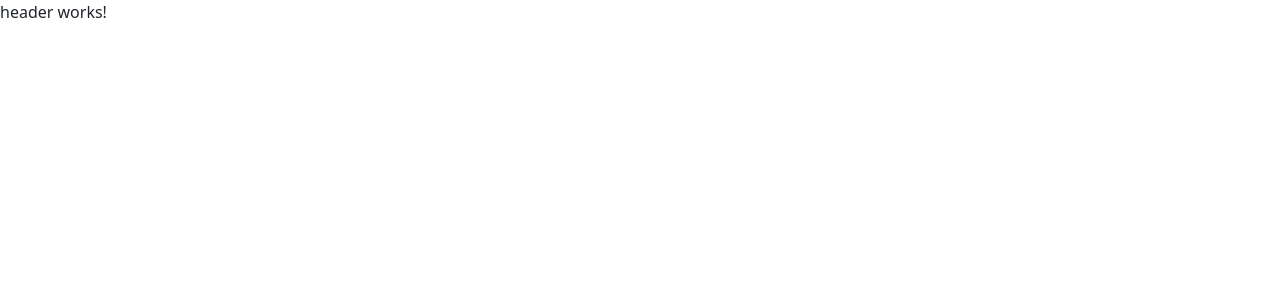
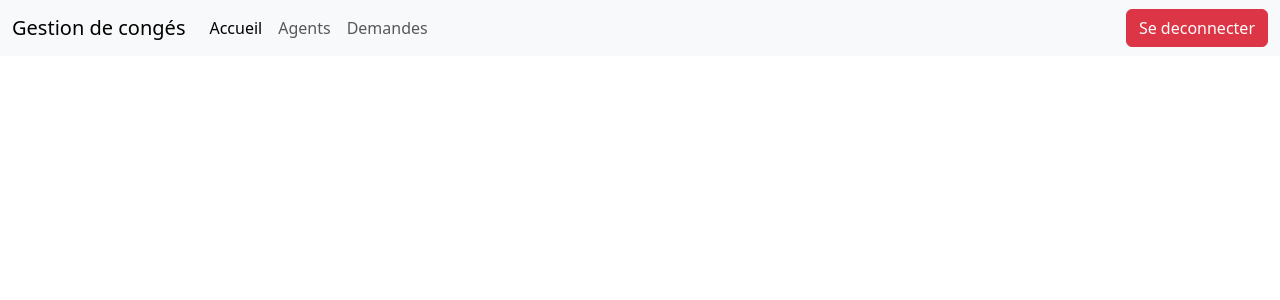
Before and after one commit to chriskabore/log-gestion-conges, an Angular app: page /pages in a window 1280 px wide. Shown: the top 300 px of the page. Built offline with nearby package versions, Linux system fonts and the light colour scheme.

Commit message:
added header content and styles

```diff
--- a/src/app/features/auth/login/login.component.ts
+++ b/src/app/features/auth/login/login.component.ts
@@ -32,7 +32,7 @@
     this.login = this.formLogin.value as Login;
     this.authService.authenticate(this.login).subscribe({
       next: value =>{
-        this.router.navigateByUrl('/pages');
+        this.router.navigate(['/pages']);
         //console.log(value);
       },
       error: err =>{
--- a/src/app/features/layouts/header/header.component.html
+++ b/src/app/features/layouts/header/header.component.html
@@ -1 +1,24 @@
-<p>header works!</p>
+<nav class="navbar navbar-expand-lg navbar-light bg-light">
+    <div class="container-fluid">
+      <a class="navbar-brand" href="#">Gestion de congés</a>
+      <button class="navbar-toggler" type="button" data-bs-toggle="collapse" data-bs-target="#navbarSupportedContent" aria-controls="navbarSupportedContent" aria-expanded="false" aria-label="Toggle navigation">
+        <span class="navbar-toggler-icon"></span>
+      </button>
+      <div class="collapse navbar-collapse" id="navbarSupportedContent">
+        <ul class="navbar-nav me-auto mb-2 mb-lg-0">
+          <li class="nav-item">
+            <a class="nav-link active" aria-current="page" href="#">Accueil</a>
+          </li>
+          <li class="nav-item">
+            <a class="nav-link" href="#">Agents</a>
+          </li>
+          <li class="nav-item">
+            <a class="nav-link" href="#">Demandes</a>
+          </li>
+        </ul>
+        <form class="d-flex">
+          <button class="btn btn-danger" type="submit">Se deconnecter</button>
+        </form>
+      </div>
+    </div>
+  </nav>
```
